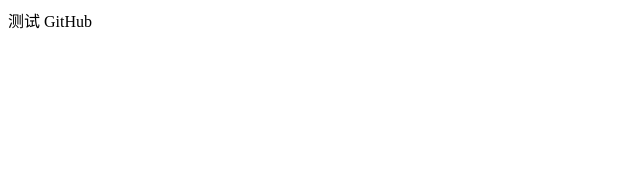
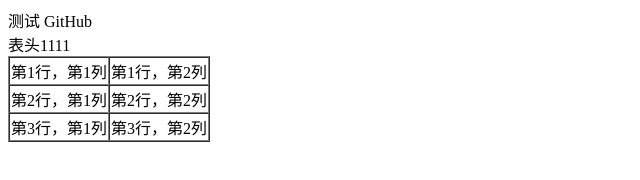
Before and after one commit to zyq1024/web-end-learning, a plain HTML site: page 123/index.html in a window 1280 px wide. Shown: the whole page, without its empty margins (0-640 px from the left). Drawn offline with Linux system fonts and the light colour scheme.

Commit message:
commit zyq

```diff
--- a/123/index.html
+++ b/123/index.html
@@ -6,5 +6,23 @@
 	</head>
 	<body>
 		测试 GitHub
+		<div>
+			<table border="1px" cellspacing="0">
+				<thead>表头</thead>
+				<tbody>1111</tbody>
+				<tr>
+					<td>第1行，第1列</td>
+					<td>第1行，第2列</td>
+				</tr>
+				<tr>
+					<td>第2行，第1列</td>
+					<td>第2行，第2列</td>
+				</tr>
+				<tr>
+					<td>第3行，第1列</td>
+					<td>第3行，第2列</td>
+				</tr>
+			</table>
+		</div>
 	</body>
 </html>
```
Also changed, not shown: 1 other file.
